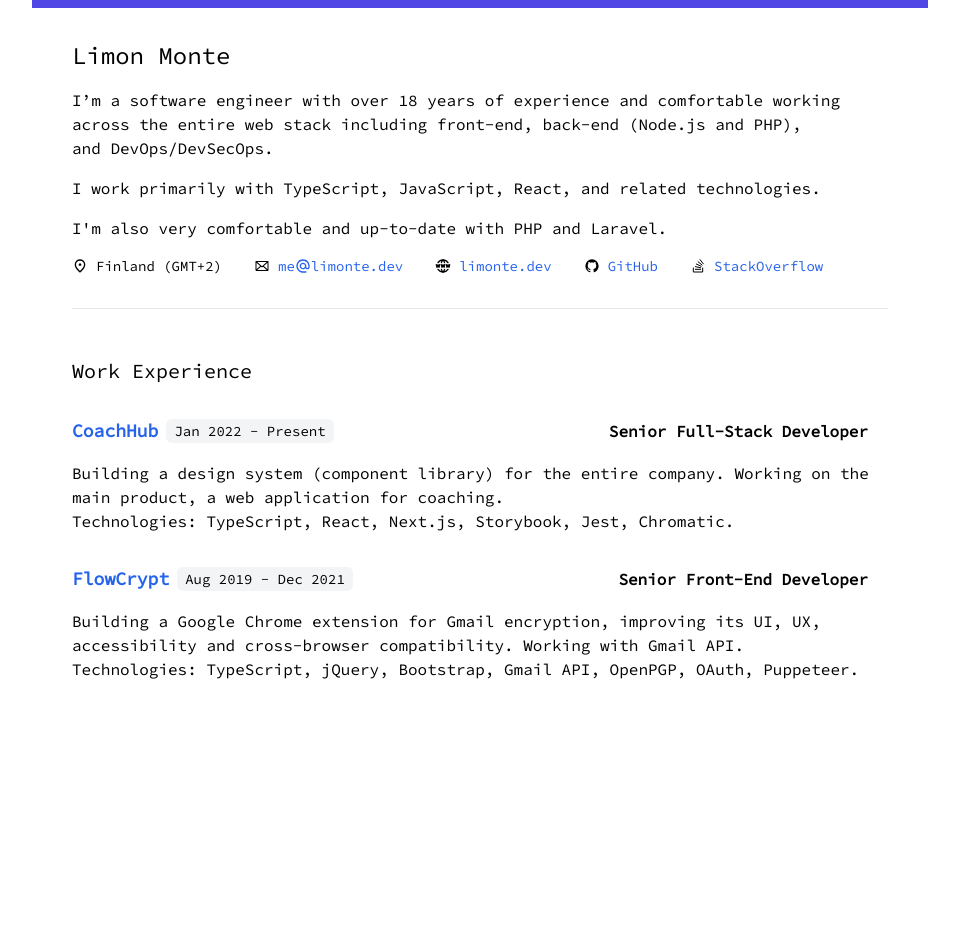
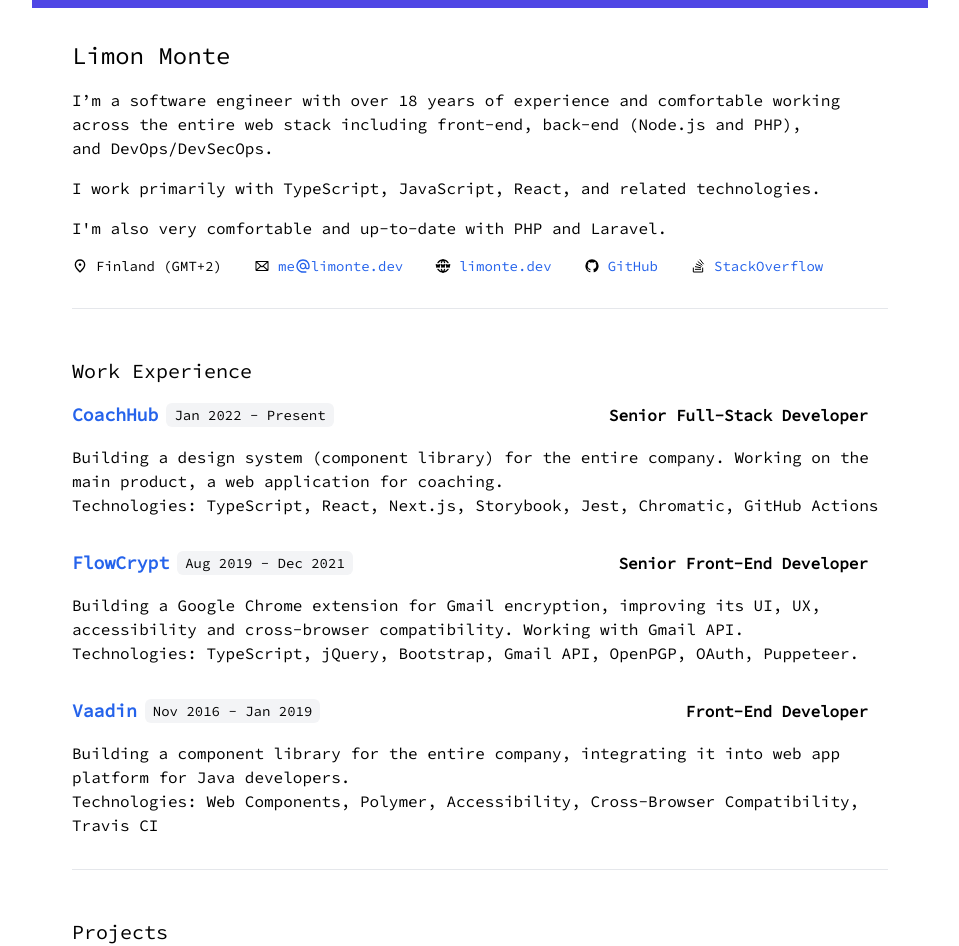
Before and after one commit to limonte/limonte.github.io, a plain HTML site: page cv/index.html in a window 1280 px wide. Shown: the whole page, without its empty margins (160-1119 px from the left). Before the commit the page ends 800 px from the top, so only its background shows below. Drawn offline with Linux system fonts and the light colour scheme.

Commit message:
Deploying to gh-pages from @ limonte/limonte.github.io@98348b98394dad2a77f3ad119b93f5bcb1c501f5 🚀

```diff
--- a/cv/index.html
+++ b/cv/index.html
@@ -75,7 +75,7 @@
       <hr class="mt-8" />
       <section>
         <h2 class="text-xl mt-12">Work Experience</h2>
-        <div class="mt-8">
+        <div class="mt-4">
           <div class="flex flex-wrap items-center gap-2">
             <h3 class="font-bold text-lg">
               <a href="https://coachhub.com" class="text-blue-600 hover:underline" target="_blank" rel="nofollow"
@@ -89,7 +89,8 @@
           </div>
           <p>
             Building a design system (component library) for the entire company. Working on the main product, a web
-            application for coaching. <br />Technologies: TypeScript, React, Next.js, Storybook, Jest, Chromatic.
+            application for coaching. <br />Technologies: TypeScript, React, Next.js, Storybook, Jest, Chromatic, GitHub
+            Actions
           </p>
         </div>
         <div class="mt-8">
@@ -110,6 +111,28 @@
             Technologies: TypeScript, jQuery, Bootstrap, Gmail API, OpenPGP, OAuth, Puppeteer.
           </p>
         </div>
+        <div class="mt-8">
+          <div class="flex flex-wrap items-center gap-2">
+            <h3 class="font-bold text-lg">
+              <a href="https://vaadin.com/" class="text-blue-600 hover:underline" target="_blank" rel="nofollow"
+                >Vaadin</a
+              >
+            </h3>
+            <span class="text-sm rounded-md px-2 py-0.5 bg-gray-100" style="print-color-adjust: exact"
+              >Nov 2016 - Jan 2019</span
+            >
+            <h4 class="font-bold grow sm:text-end me-5">Front-End Developer</h4>
+          </div>
+          <p>
+            Building a component library for the entire company, integrating it into web app platform for Java
+            developers.<br />Technologies: Web Components, Polymer, Accessibility, Cross-Browser Compatibility, Travis
+            CI
+          </p>
+        </div>
+      </section>
+      <hr class="mt-8" />
+      <section>
+        <h2 class="text-xl mt-12">Projects</h2>
       </section>
     </main>
   </body>
```
